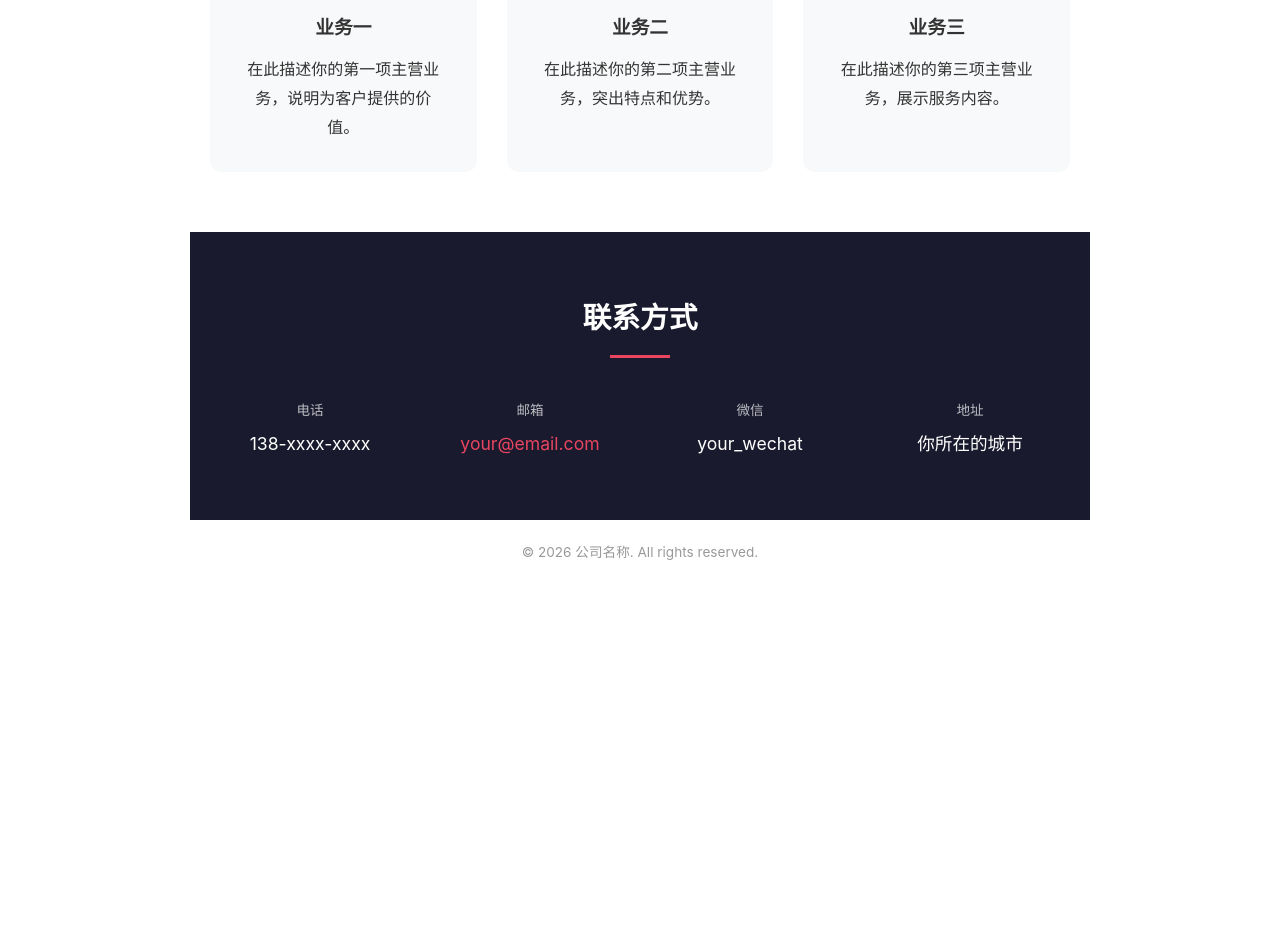
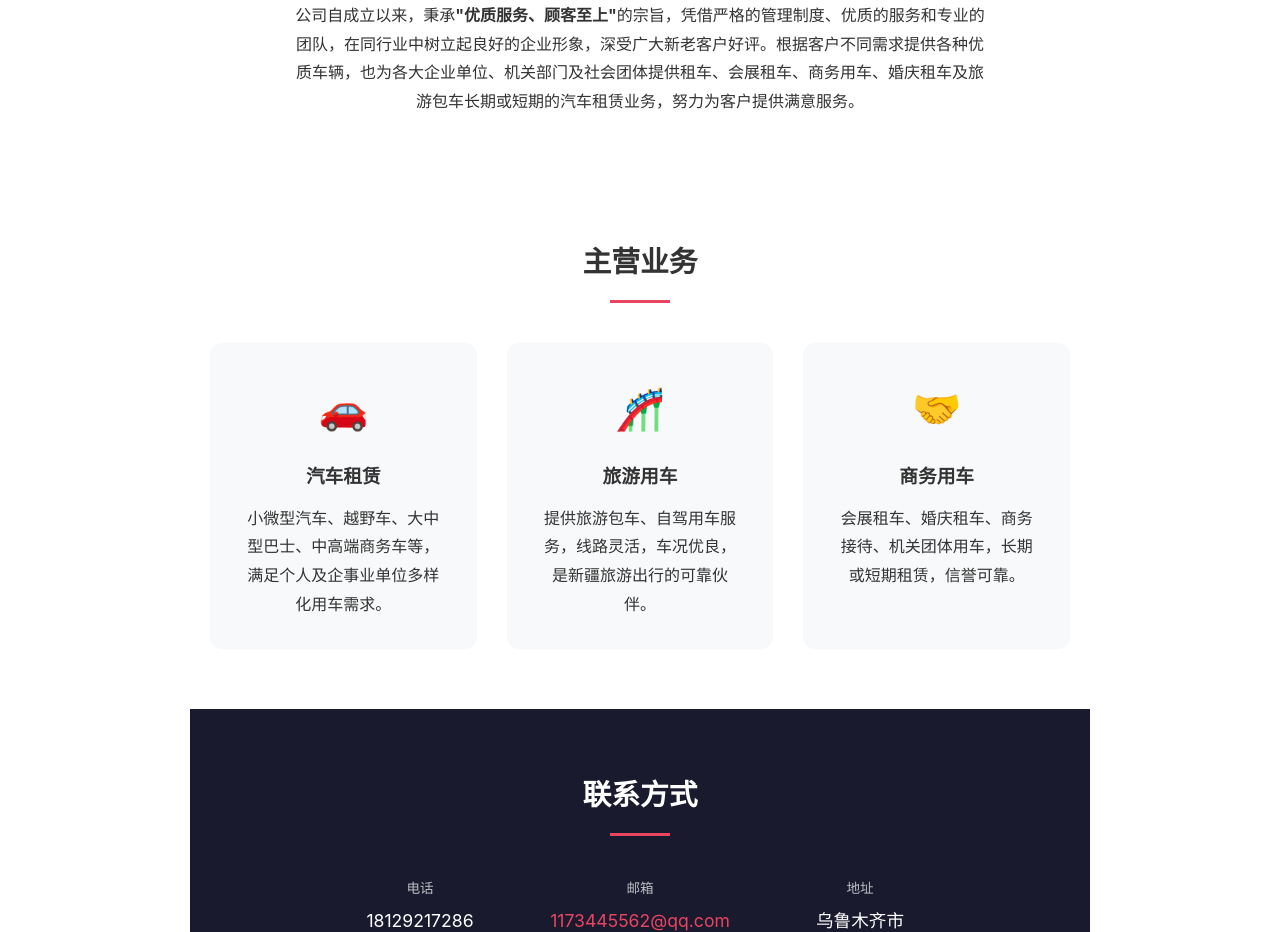
Before and after one commit to kylin0538/Test, a plain HTML site: page index.html in a window 1280 px wide. Shown: the part 546-1478 px from the top of the page. Before the commit the page ends 1130 px from the top, so only its background shows below. Drawn offline with Linux system fonts and the light colour scheme.

Commit message:
Add files via upload

```diff
--- a/index.html
+++ b/index.html
@@ -3,7 +3,7 @@
 <head>
 <meta charset="UTF-8">
 <meta name="viewport" content="width=device-width, initial-scale=1.0">
-<title>我的公司</title>
+<title>金玺商贸有限公司</title>
 <style>
 * { margin: 0; padding: 0; box-sizing: border-box; }
 body {
@@ -75,27 +75,33 @@ footer {
 <body>
 
 <header>
-    <h1>公司名称</h1>
-    <p>专业 · 可靠 · 值得信赖</p>
+    <h1>金玺商贸有限公司</h1>
+    <p>优质服务 · 顾客至上 · 值得信赖</p>
 </header>
+
+<section>
+    <h2>公司简介</h2>
+    <p style="max-width:700px;margin:0 auto;text-align:center;">乌鲁木齐金玺商贸有限公司是经乌鲁木齐市正规登记注册、具有独立法人资格的有限公司。公司以汽车租赁为主营业务，覆盖企事业单位用车、个人用车等多种场景。本司主要提供小微型汽车、越野车、大中型巴士、中高端商务车等旅游用车及自驾用车服务。</p>
+    <p style="max-width:700px;margin:20px auto 0;text-align:center;">公司自成立以来，秉承<strong>"优质服务、顾客至上"</strong>的宗旨，凭借严格的管理制度、优质的服务和专业的团队，在同行业中树立起良好的企业形象，深受广大新老客户好评。根据客户不同需求提供各种优质车辆，也为各大企业单位、机关部门及社会团体提供租车、会展租车、商务用车、婚庆租车及旅游包车长期或短期的汽车租赁业务，努力为客户提供满意服务。</p>
+</section>
 
 <section>
     <h2>主营业务</h2>
     <div class="services">
         <div class="card">
-            <div class="icon">&#x1F4A1;</div>
-            <h3>业务一</h3>
-            <p>在此描述你的第一项主营业务，说明为客户提供的价值。</p>
+            <div class="icon">&#x1F697;</div>
+            <h3>汽车租赁</h3>
+            <p>小微型汽车、越野车、大中型巴士、中高端商务车等，满足个人及企事业单位多样化用车需求。</p>
         </div>
         <div class="card">
-            <div class="icon">&#x1F4C8;</div>
-            <h3>业务二</h3>
-            <p>在此描述你的第二项主营业务，突出特点和优势。</p>
+            <div class="icon">&#x1F3A2;</div>
+            <h3>旅游用车</h3>
+            <p>提供旅游包车、自驾用车服务，线路灵活，车况优良，是新疆旅游出行的可靠伙伴。</p>
         </div>
         <div class="card">
             <div class="icon">&#x1F91D;</div>
-            <h3>业务三</h3>
-            <p>在此描述你的第三项主营业务，展示服务内容。</p>
+            <h3>商务用车</h3>
+            <p>会展租车、婚庆租车、商务接待、机关团体用车，长期或短期租赁，信誉可靠。</p>
         </div>
     </div>
 </section>
@@ -105,25 +111,21 @@ footer {
     <div class="contact-items">
         <div class="contact-item">
             <div class="label">电话</div>
-            <div class="value">138-xxxx-xxxx</div>
+            <div class="value">18129217286</div>
         </div>
         <div class="contact-item">
             <div class="label">邮箱</div>
-            <div class="value"><a href="mailto:your@email.com">your@email.com</a></div>
-        </div>
-        <div class="contact-item">
-            <div class="label">微信</div>
-            <div class="value">your_wechat</div>
+            <div class="value"><a href="mailto:1173445562@qq.com">1173445562@qq.com</a></div>
         </div>
         <div class="contact-item">
             <div class="label">地址</div>
-            <div class="value">你所在的城市</div>
+            <div class="value">乌鲁木齐市</div>
         </div>
     </div>
 </section>
 
 <footer>
-    &copy; 2026 公司名称. All rights reserved.
+    &copy; 2026 金玺商贸有限公司. All rights reserved.
 </footer>
 
 </body>
```
